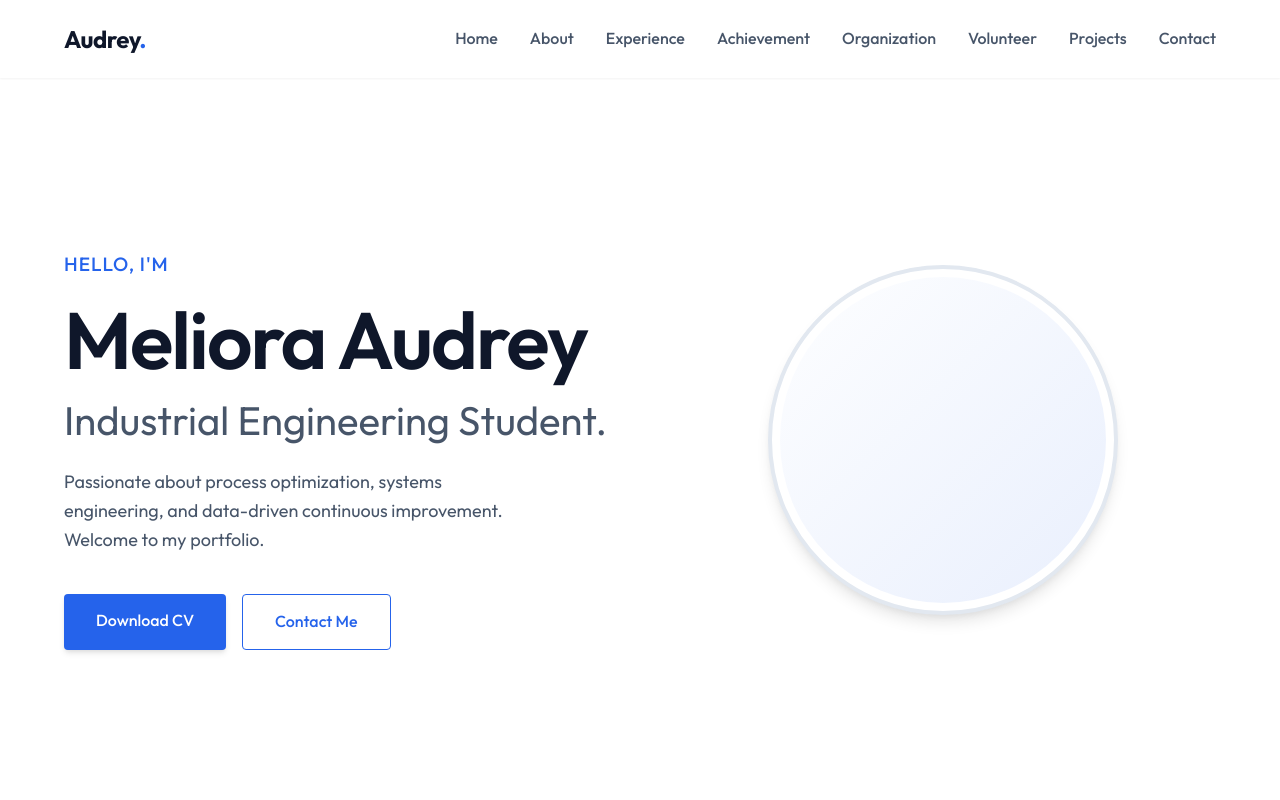
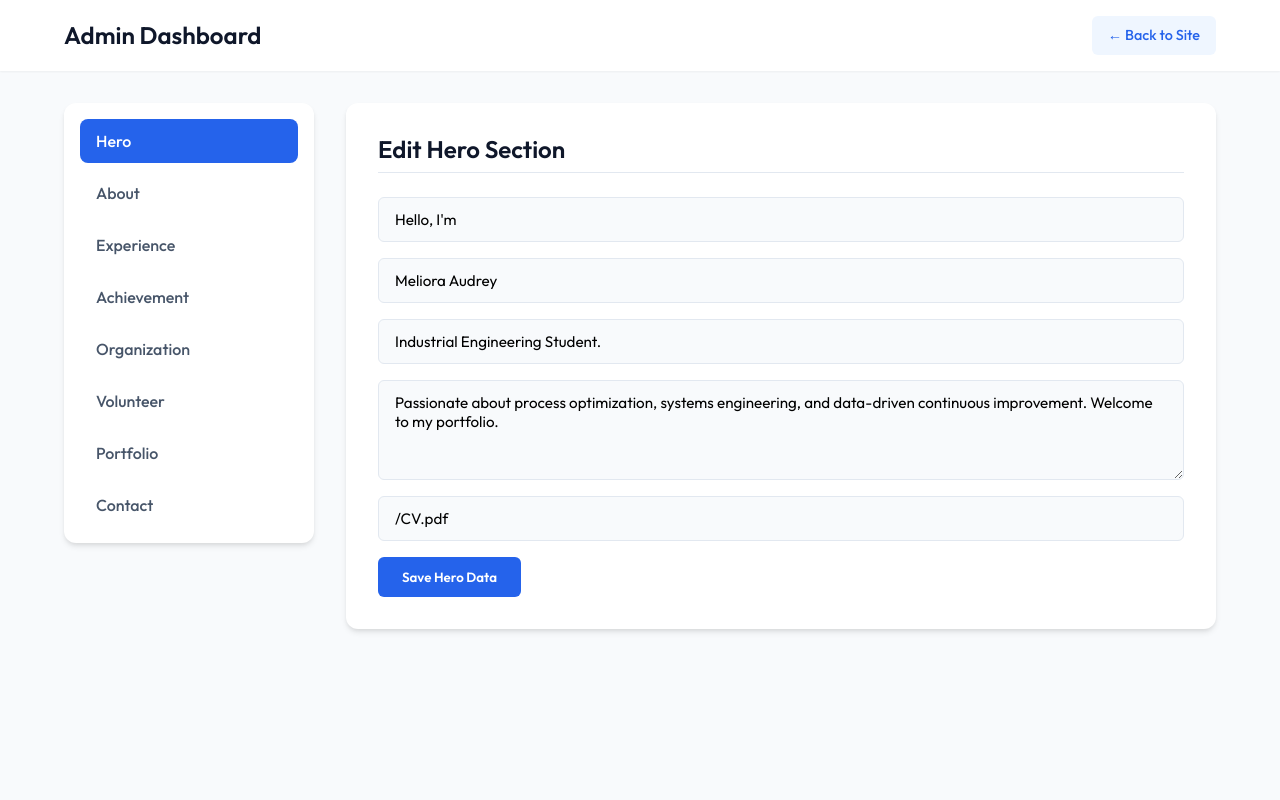
Before and after one commit to gavriel22/audrey-portfolio, a React (Vite) app: page /admin in a window 1280 px wide. Shown: the top 800 px of the page. Built offline with nearby package versions, Linux system fonts and the light colour scheme; no server answers.

Commit message:
Fix: add vercel.json for client side routing

```diff
--- a/package.json
+++ b/package.json
@@ -12,7 +12,8 @@
   "dependencies": {
     "@neondatabase/serverless": "^1.0.2",
     "react": "^19.2.4",
-    "react-dom": "^19.2.4"
+    "react-dom": "^19.2.4",
+    "react-router-dom": "^7.14.0"
   },
   "devDependencies": {
     "@eslint/js": "^9.39.4",
--- a/src/App.jsx
+++ b/src/App.jsx
@@ -1,44 +1,15 @@
-import React, { useState, useEffect } from 'react';
-import Navbar from './components/Navbar';
-import Hero from './components/Hero';
-import About from './components/About';
-import Experience from './components/Experience';
-import Organization from './components/Organization';
-import Achievement from './components/Achievement';
-import Volunteer from './components/Volunteer';
-import Portfolio from './components/Portfolio';
-import Contact from './components/Contact';
-import Footer from './components/Footer';
+import { BrowserRouter as Router, Routes, Route } from 'react-router-dom';
+import Home from './pages/Home';
 import Admin from './pages/Admin';
 
 function App() {
-  const [currentHash, setCurrentHash] = useState(window.location.hash);
-
-  useEffect(() => {
-    const onHashChange = () => setCurrentHash(window.location.hash);
-    window.addEventListener('hashchange', onHashChange);
-    return () => window.removeEventListener('hashchange', onHashChange);
-  }, []);
-
-  if (currentHash === '#/admin') {
-    return <Admin />;
-  }
-
   return (
-    <>
-      <Navbar />
-      <main>
-        <Hero />
-        <About />
-        <Experience />
-        <Achievement />
-        <Organization />
-        <Volunteer />
-        <Portfolio />
-        <Contact />
-      </main>
-      <Footer />
-    </>
+    <Router>
+      <Routes>
+        <Route path="/" element={<Home />} />
+        <Route path="/admin" element={<Admin />} />
+      </Routes>
+    </Router>
   );
 }
 
--- a/src/pages/Admin.jsx
+++ b/src/pages/Admin.jsx
@@ -11,7 +11,7 @@ const Admin = () => {
       <header className="admin-header">
         <div className="admin-header-content">
           <h1>Admin Dashboard</h1>
-          <a href="#/" className="btn-back">← Back to Site</a>
+          <a href="/" className="btn-back">← Back to Site</a>
         </div>
       </header>
       <div className="admin-layout">
--- /dev/null
+++ b/src/pages/Home.jsx
@@ -0,0 +1,32 @@
+import React from 'react';
+import Navbar from '../components/Navbar';
+import Hero from '../components/Hero';
+import About from '../components/About';
+import Experience from '../components/Experience';
+import Organization from '../components/Organization';
+import Achievement from '../components/Achievement';
+import Volunteer from '../components/Volunteer';
+import Portfolio from '../components/Portfolio';
+import Contact from '../components/Contact';
+import Footer from '../components/Footer';
+
+const Home = () => {
+  return (
+    <>
+      <Navbar />
+      <main>
+        <Hero />
+        <About />
+        <Experience />
+        <Achievement />
+        <Organization />
+        <Volunteer />
+        <Portfolio />
+        <Contact />
+      </main>
+      <Footer />
+    </>
+  );
+};
+
+export default Home;
```
Also changed, not shown: vercel.json (added), 1 other file (tests, documents, lock files or other folders).
